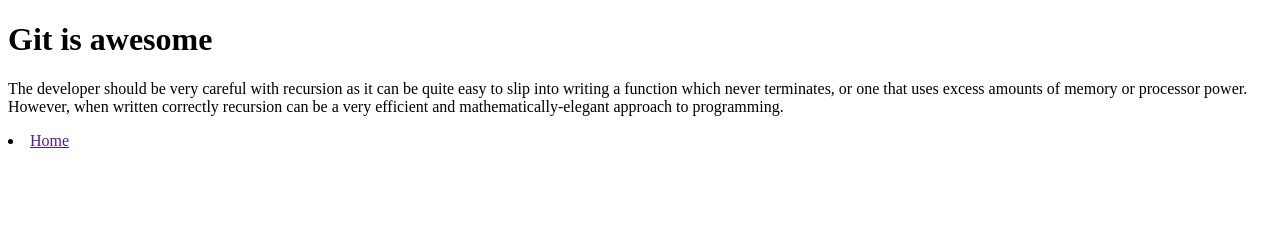
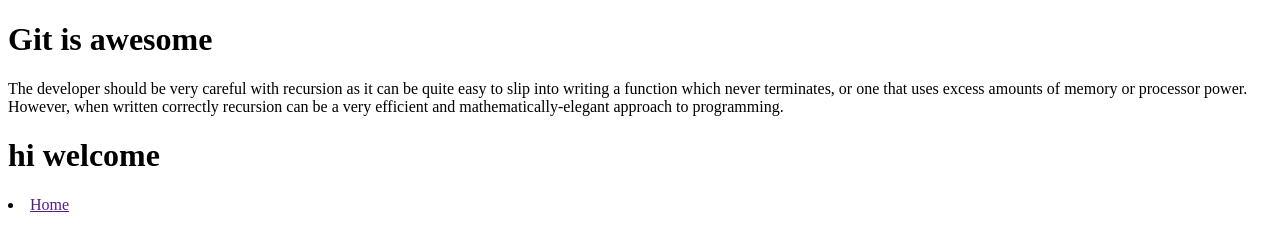
Before and after one commit to npulaparthi/gitproject, a plain HTML site: page index.html in a window 1280 px wide. Drawn offline with Linux system fonts and the light colour scheme.

Commit message:
Commit from new author

```diff
--- a/index.html
+++ b/index.html
@@ -14,6 +14,9 @@
         or processor power. However, when written correctly recursion
         can be a very efficient and mathematically-elegant approach to programming.
     </p>
+    <h1>
+        hi welcome
+    </h1>
     <nav>
         <li><a href="">Home</a></li>
     </nav>
```
